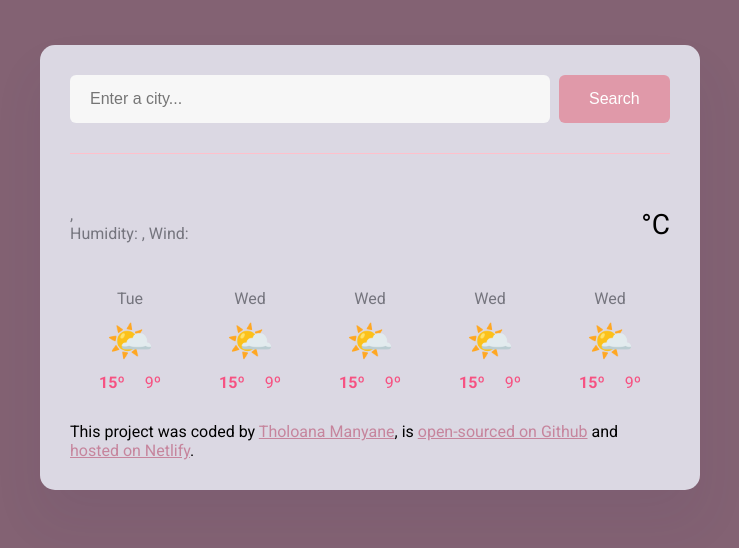
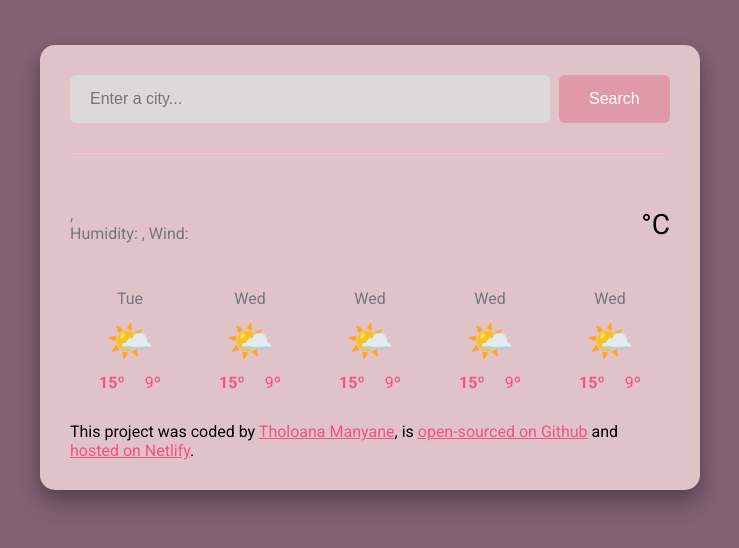
Before and after one commit to Tholoana96/My_Weather_App, a plain HTML site: page index.html in a window 1280 px wide. Shown: the whole page, without its empty margins (270-1009 px from the left). Drawn offline with nearby package versions, Linux system fonts and the light colour scheme; a script that the page names is missing.

Commit message:
add a shadow to my container and changed some colours for the overall visual appeal

```diff
--- a/src/styles.css
+++ b/src/styles.css
@@ -4,14 +4,14 @@ body {
 }
 
 a {
-  color: #c6859d;
+  color: #f65282;
 }
 
 .weather-app {
-  background-color: #dbd8e3;
+  background-color: #e0c3c8;
   max-width: 600px;
   margin: 45px auto;
-  box-shadow: 0 30px 50px rgba(65, 50, 100, 0.08);
+  box-shadow: 0 8px 16px rgba(0, 0, 0, 0.2), 0 16px 32px rgba(0, 0, 0, 0.2);
   border-radius: 15px;
   padding: 30px;
 }
@@ -22,7 +22,7 @@ header {
 }
 
 .search-form-input {
-  background-color: #f7f7f7;
+  background-color: #dbd9d9;
   border: none;
   border-radius: 6px;
   width: 80%;
```
